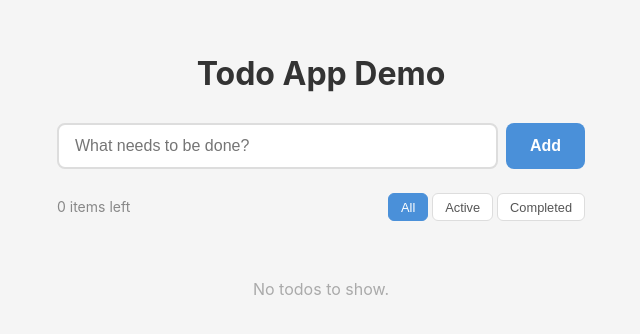
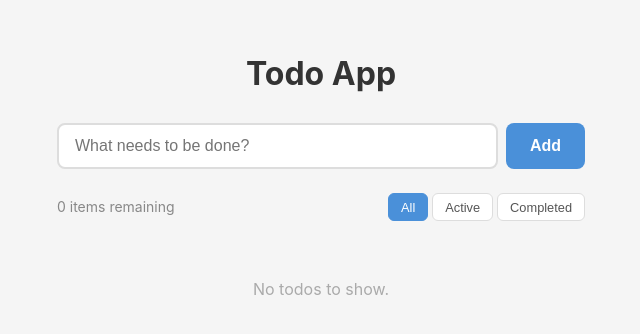
Before and after one commit to shamalweerasooriya/uop_demo, a React (Vite) app: page / in a window 1280 px wide. Shown: the top 334 px of the page, without its empty margins (319-959 px from the left). Built offline with nearby package versions, Linux system fonts and the light colour scheme.

Commit message:
fail fail fail

```diff
--- a/src/App.tsx
+++ b/src/App.tsx
@@ -16,7 +16,7 @@ function App() {
 
   return (
     <div className="app">
-      <h1>Todo App Demo</h1>
+      <h1>Todo App</h1>
       <TodoInput onAdd={addTodo} />
       <FilterBar
         current={filter}
--- a/src/components/FilterBar.tsx
+++ b/src/components/FilterBar.tsx
@@ -12,7 +12,7 @@ export function FilterBar({ current, activeCount, onChange }: Props) {
   return (
     <div className="filter-bar">
       <span className="active-count">
-        {activeCount} item{activeCount !== 1 ? "s" : ""} left
+        {activeCount} item{activeCount !== 1 ? "s" : ""} remaining
       </span>
       <div className="filter-buttons">
         {FILTERS.map((f) => (
```
